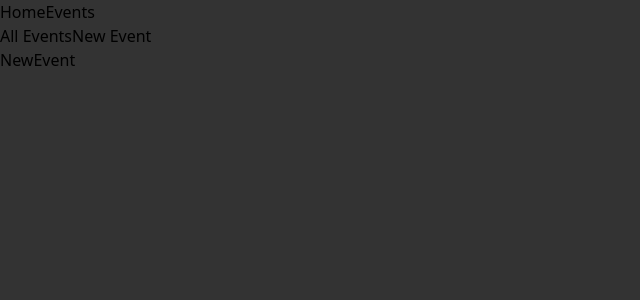
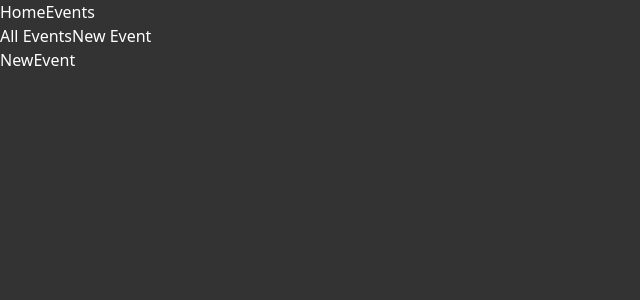
Before and after one commit to SquinFester/testing-news, a React (Vite) app in the folder TS/react-ts-router/frontend/: page /events/new in a window 1280 px wide. Shown: the top 300 px of the page, without its empty margins (0-640 px from the left). Built offline with nearby package versions, Linux system fonts and the light colour scheme.

Commit message:
ts sucks

```diff
--- /dev/null
+++ b/TS/react-ts-router/frontend/src/components/EventItem.tsx
@@ -0,0 +1,9 @@
+import { Event } from "../routes/Events";
+
+const EventItem = (props: any) => {
+  const event: Event = props.event;
+
+  return <div> {event.description}</div>;
+};
+
+export default EventItem;
--- a/TS/react-ts-router/frontend/src/components/EventsNavigation.tsx
+++ b/TS/react-ts-router/frontend/src/components/EventsNavigation.tsx
@@ -20,7 +20,9 @@ const EventsNavigation = () => {
     <nav>
       <ul>
         {LINKS.map((link) => (
-          <NavLink to={link.path}>{link.name}</NavLink>
+          <NavLink to={link.path} key={link.id}>
+            {link.name}
+          </NavLink>
         ))}
       </ul>
     </nav>
--- a/TS/react-ts-router/frontend/src/components/MainNavigation.tsx
+++ b/TS/react-ts-router/frontend/src/components/MainNavigation.tsx
@@ -25,7 +25,9 @@ const MainNavigation = () => {
       <nav>
         <ul>
           {PAGES.map((page) => (
-            <NavLink to={page.path}>{page.name}</NavLink>
+            <NavLink to={page.path} key={page.id}>
+              {page.name}
+            </NavLink>
           ))}
         </ul>
       </nav>
--- a/TS/react-ts-router/frontend/src/index.css
+++ b/TS/react-ts-router/frontend/src/index.css
@@ -5,5 +5,6 @@
 @layer base {
   body {
     background-color: #333;
+    color: #fff;
   }
 }
--- a/TS/react-ts-router/frontend/src/routes/Events.tsx
+++ b/TS/react-ts-router/frontend/src/routes/Events.tsx
@@ -1,17 +1,32 @@
 import { useLoaderData } from "react-router-dom";
+import EventItem from "../components/EventItem";
+
+export interface Event {
+  id: string;
+  title: string;
+  description: string;
+  date: string;
+  image: string;
+}
+interface FetchedData {
+  events: Event[];
+}
 
 const Events = () => {
-  const events = useLoaderData();
-  console.log(events);
+  const data = useLoaderData() as FetchedData;
+  const events = data.events;
 
-  return <div>Events</div>;
+  return (
+    <>
+      {events.map((event) => (
+        <EventItem key={event.id} event={event} />
+      ))}
+    </>
+  );
 };
 
 export default Events;
 
 export const loader = async () => {
-  try {
-    const response = await fetch("http://localhost:8080/events");
-    return response;
-  } catch (error) {}
+  return fetch("http://localhost:8080/events");
 };
```
